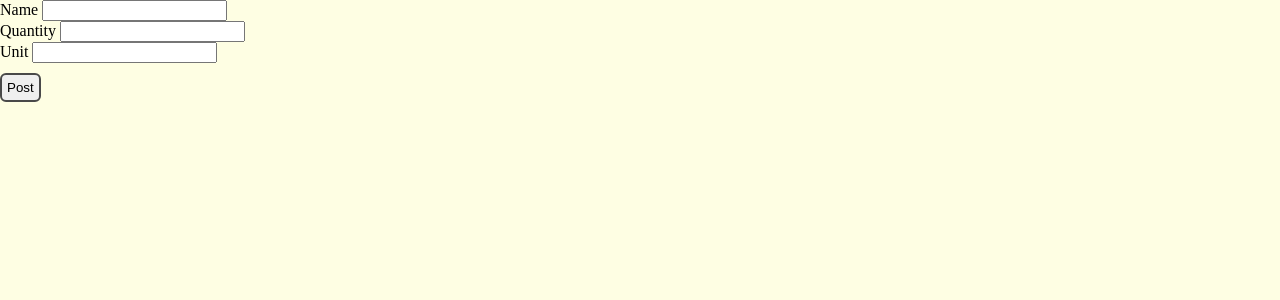
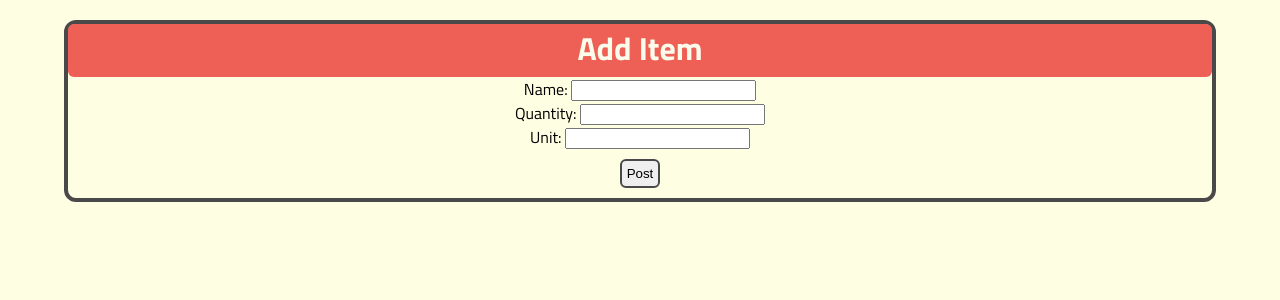
Before and after one commit to Tuckerchaisit/groceList, a Flask app: page /create in a window 1280 px wide. Shown: the part 50-350 px from the top of the page. Run offline with Flask 2, Linux system fonts and the light colour scheme; the visitor is signed in with stand-in values (Sample User, id 1).

Commit message:
adjust border radius for input form

```diff
--- a/myapp/static/css/base.css
+++ b/myapp/static/css/base.css
@@ -66,7 +66,7 @@ text-shadow: 4px 4px 0 #494949, 4px -4px 0 #494949, -4px 4px 0 #494949, -4px -4p
   display: flex;
   flex-direction: column;
   align-items: center;
-  border:#494949 solid 5px;
+  border:#494949 solid 4px;
   padding: 0 0 10px 0;
   border-radius: 12px;
   width: 90%;
@@ -83,6 +83,7 @@ text-shadow: 4px 4px 0 #494949, 4px -4px 0 #494949, -4px 4px 0 #494949, -4px -4p
   background-color: #4c956c;
   width: 100%;
   text-align: center;
+  border-radius: 6px;
 }
 
 #email-div{
@@ -122,3 +123,16 @@ input#password{
 input#sign-in-button:hover{
   background-color: #edcbdf;
 }
+
+#add-header{
+  margin:0;
+  margin-bottom: 5px;
+  color: #fbfbeb;
+}
+
+#add-header-container{
+  background-color: #EE6055;
+  width: 100%;
+  text-align: center;
+  border-radius: 6px;
+}
--- a/myapp/templates/create_list.html
+++ b/myapp/templates/create_list.html
@@ -1,19 +1,21 @@
 {% extends "base.html" %}
 {% block content %}
-  <form class="form-group" method="POST">
+  <form class="form-group" method="POST" id="signup-form-container">
     {{form.hidden_tag()}}
-
-    <div class="form-group">
-      {{form.name.label(class="form-control-label")}}
-      {{form.name(class="form-control form-control-lg")}}
+    <div id="add-header-container">
+      <h1 id="add-header">Add Item</h1>
     </div>
     <div class="form-group">
-      {{form.quantity.label(class="form-control-label")}}
-      {{form.quantity(class="form-control form-control-lg")}}
+      {{form.name.label}}:
+      {{form.name}}
     </div>
     <div class="form-group">
-      {{form.unit.label(class="form-control-label")}}
-      {{form.unit(class="form-control form-control-lg")}}
+      {{form.quantity.label}}:
+      {{form.quantity}}
+    </div>
+    <div class="form-group">
+      {{form.unit.label}}:
+      {{form.unit}}
     </div>
     <div class="form-group">
       {{form.submit(class="btn btn-outline-info")}}
```
